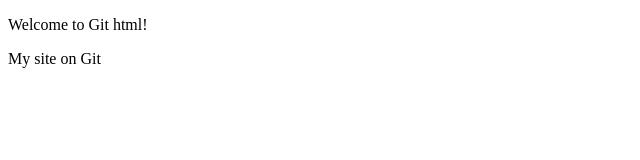
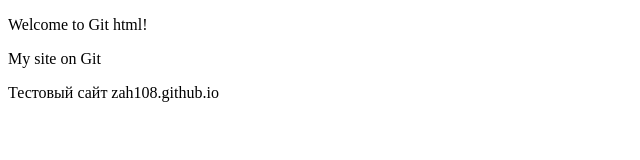
Before and after one commit to zah108/zah108.github.io, a plain HTML site: page index.html in a window 1280 px wide. Shown: the whole page, without its empty margins (0-640 px from the left). Drawn offline with Linux system fonts and the light colour scheme.

Commit message:
Version 2.10

```diff
--- a/index.html
+++ b/index.html
@@ -6,5 +6,6 @@
   <body>
     <p>Welcome to Git html!</p>
     <p>My site on Git</p>
+    <p>Тестовый сайт zah108.github.io</p>
   </body>
 </html>
```
